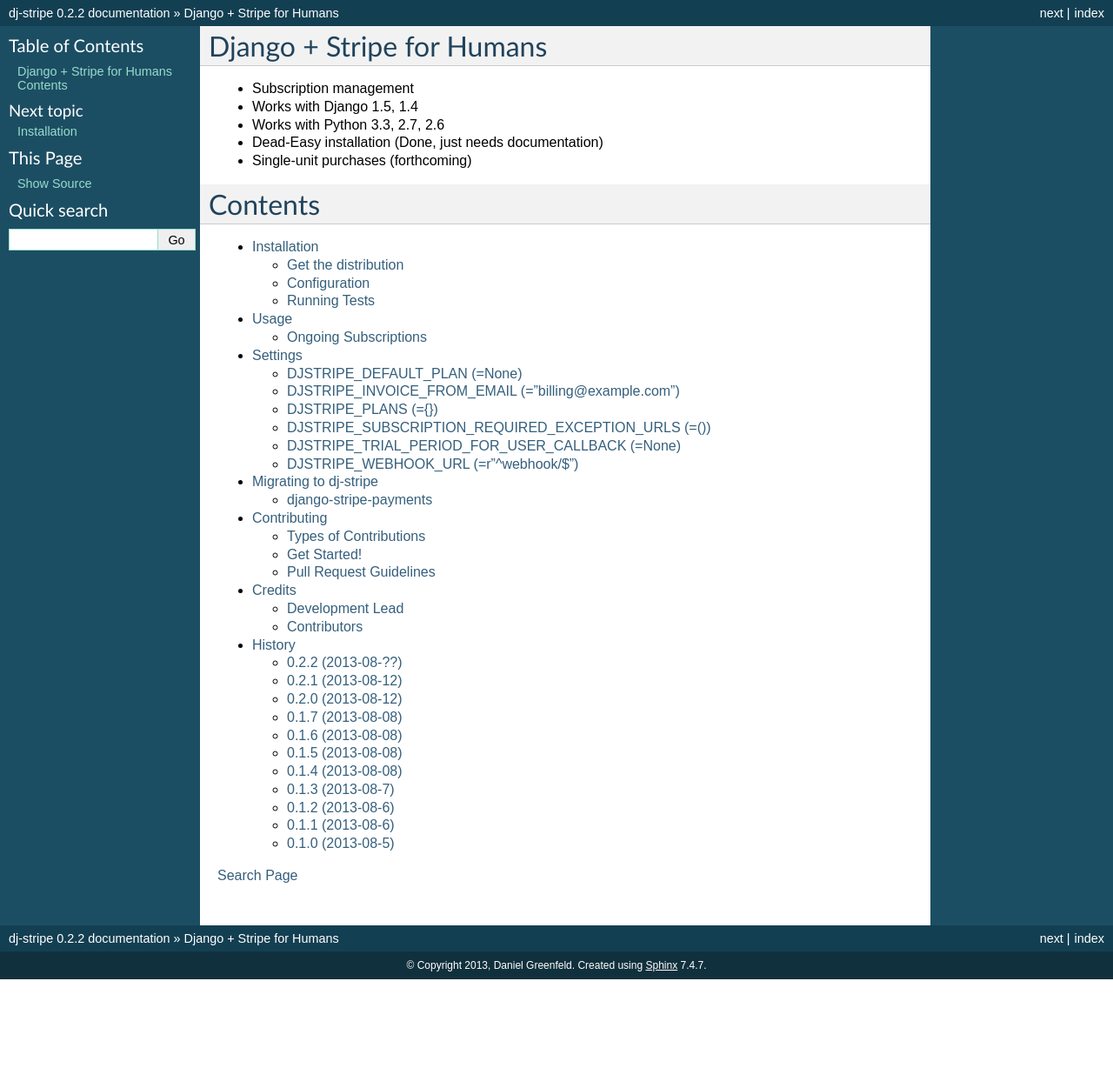
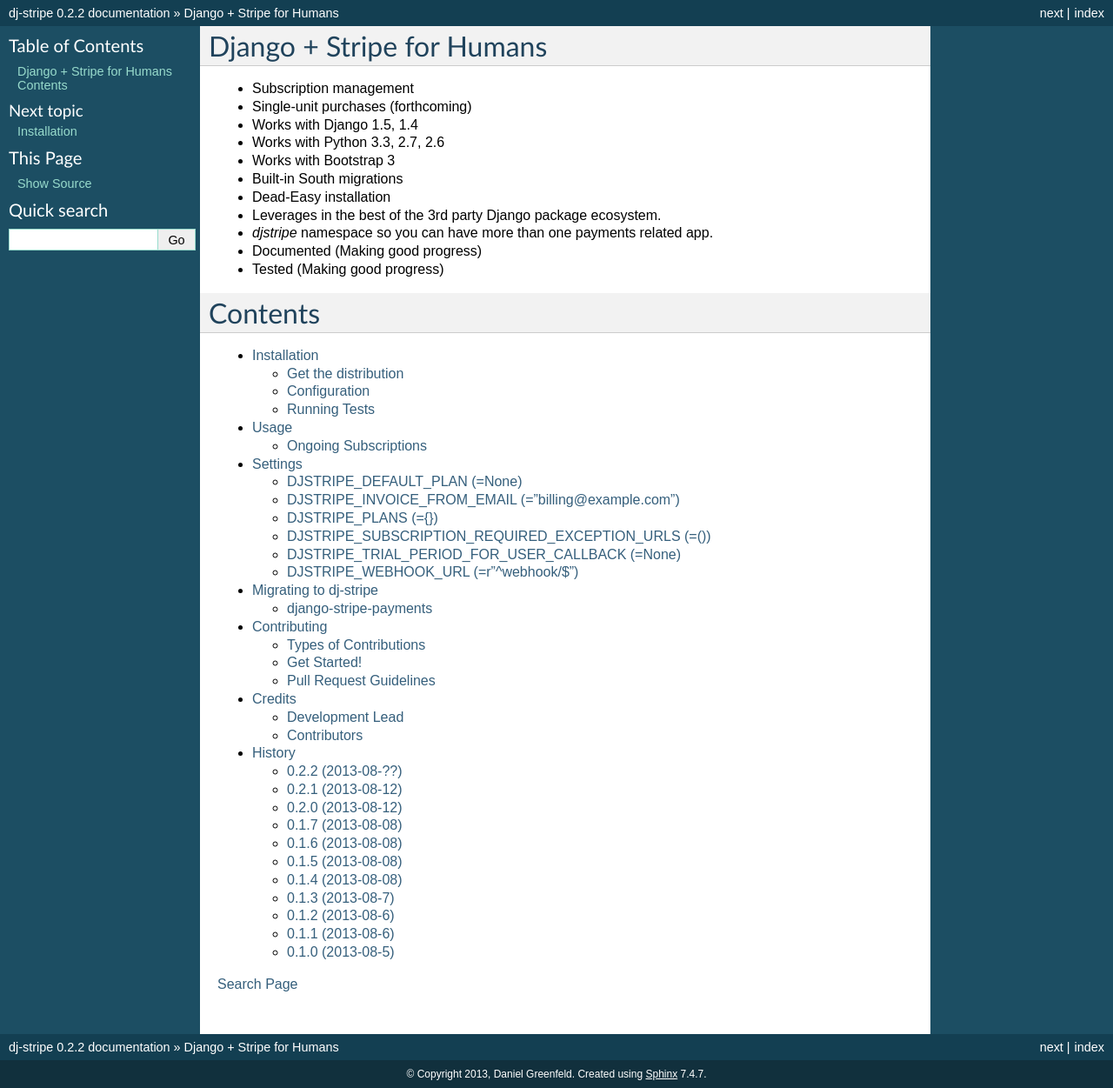
Before and after one commit to dj-stripe/dj-stripe, a Sphinx documentation site: the page built from docs/index.rst, in a window 1280 px wide. Shown: the whole page at 87% size. Built offline with Sphinx 7.4.7, drawn with Linux system fonts in a browser that asks for light colours; before the commit the page ends 1126 px from its top, so only the background shows below that.

Commit message:
Update index.rst

```diff
--- a/docs/index.rst
+++ b/docs/index.rst
@@ -7,10 +7,16 @@
 --------------------------------
 
 * Subscription management
+* Single-unit purchases (forthcoming)
 * Works with Django 1.5, 1.4
 * Works with Python 3.3, 2.7, 2.6
-* Dead-Easy installation (Done, just needs documentation)
-* Single-unit purchases (forthcoming)
+* Works with Bootstrap 3
+* Built-in South migrations
+* Dead-Easy installation
+* Leverages in the best of the 3rd party Django package ecosystem.
+* `djstripe` namespace so you can have more than one payments related app.
+* Documented (Making good progress)
+* Tested (Making good progress)
 
 Contents
 ---------
```
